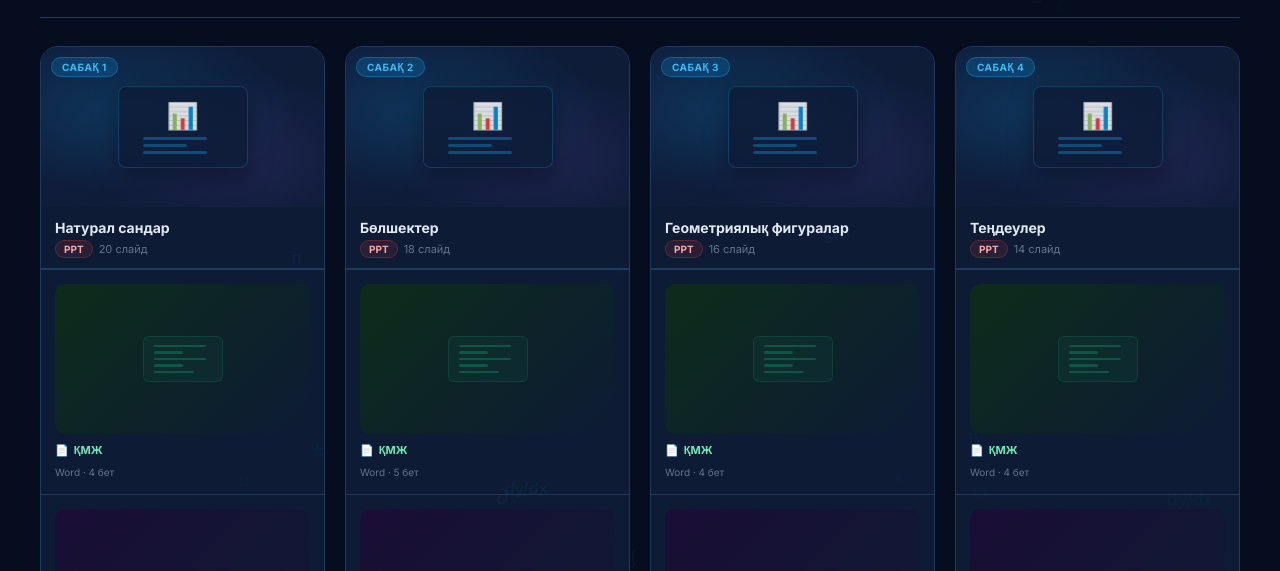
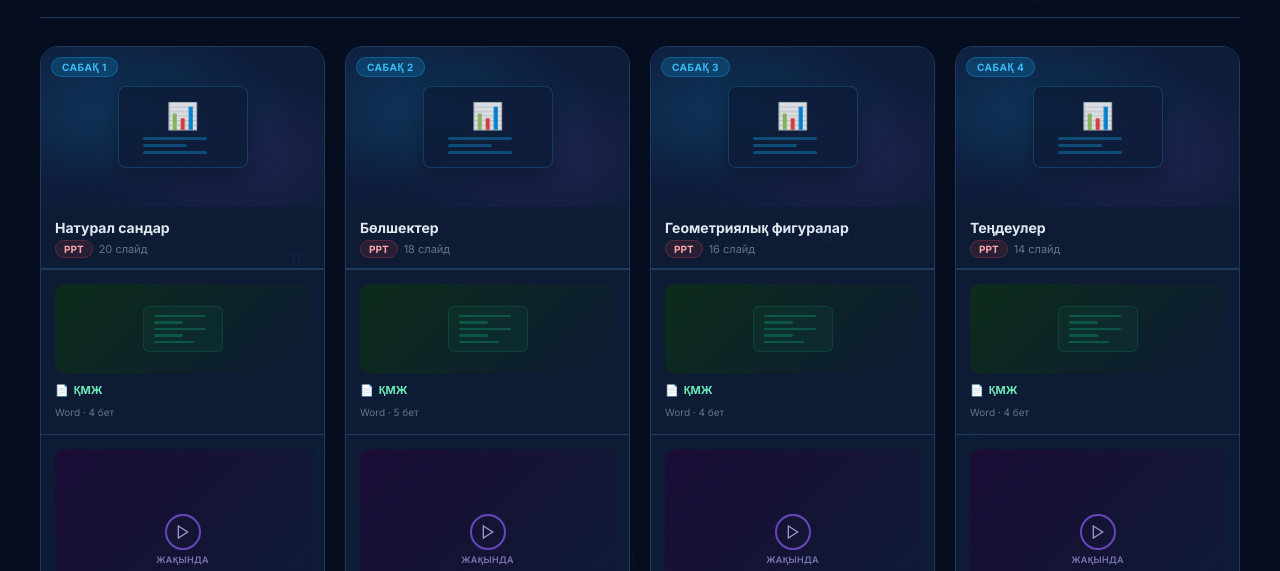
Before and after one commit to marzanotzanova-coder/gotabanim.kz, a website: page public/content.html in a window 1280 px wide. Shown: the part 200-771 px from the top of the page. Drawn offline with Linux system fonts and the light colour scheme; sample sign-in values are in the browser's storage.

Commit message:
fix: ҚМЖ карточкасы жіңішкертілді (90px)

```diff
--- a/public/content.html
+++ b/public/content.html
@@ -141,6 +141,7 @@
 }
 .sub-preview.qmj-preview{
   background:linear-gradient(135deg,#0d2c1a,#0d1b35);
+  height:90px;
 }
 .sub-preview.video-preview{
   background:linear-gradient(135deg,#1a0d35,#0d1b35);
```
